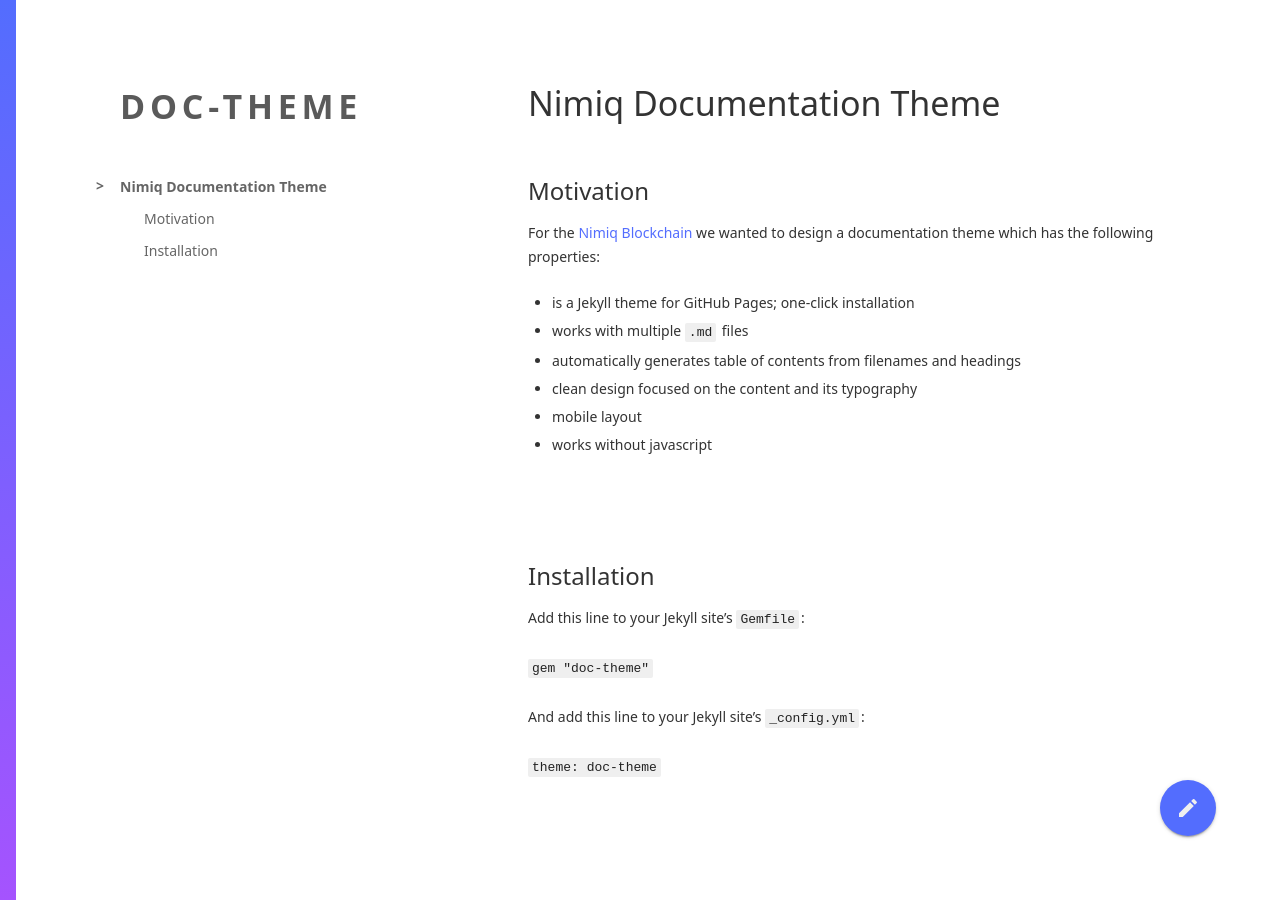
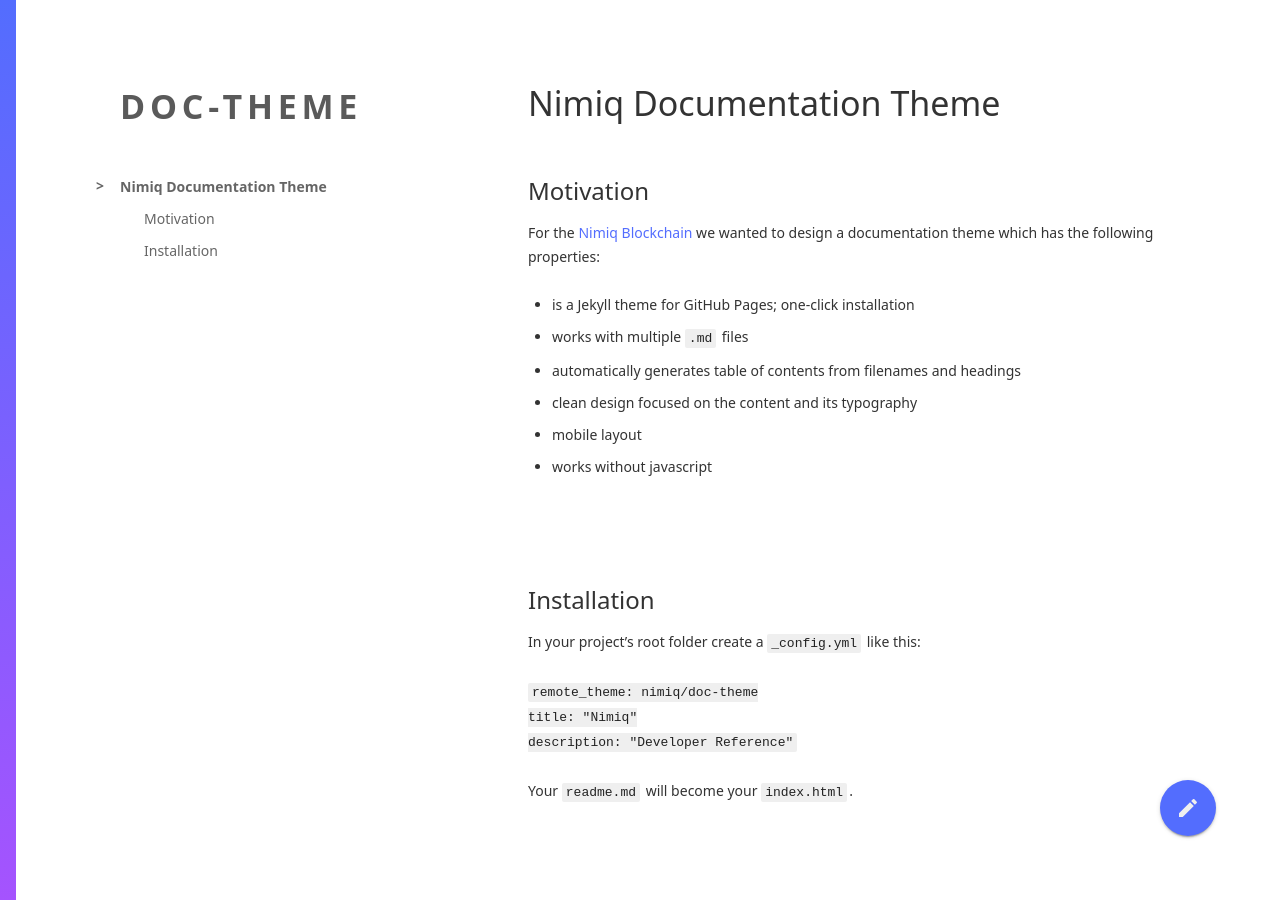
Before and after one commit to nimiq/doc-theme, a Jekyll site: the page built from README.md, in a window 1280 px wide. Built offline with Jekyll 4.4.1, drawn with Linux system fonts in a browser that asks for light colours; our own code applies the rules of GitHub Pages for plain Markdown files; the repository's description, which GitHub fills in, is left out.

Commit message:
Update README.md

````diff
--- a/README.md
+++ b/README.md
@@ -12,14 +12,11 @@ For the [Nimiq Blockchain](https://nimiq.com) we wanted to design a documentatio
 
 ## Installation
 
-Add this line to your Jekyll site's `Gemfile`:
-
-```ruby
-gem "doc-theme"
+In your project's root folder create a `_config.yml` like this:
+```
+remote_theme: nimiq/doc-theme
+title: "Nimiq"
+description: "Developer Reference"
 ```
 
-And add this line to your Jekyll site's `_config.yml`:
-
-```yaml
-theme: doc-theme
-```
+Your `readme.md` will become your `index.html`.
--- a/assets/css/style.css
+++ b/assets/css/style.css
@@ -167,11 +167,6 @@ aside:before {
 
 
 
-
-
-
-
-
 /* Lists */
 
 ul,
@@ -187,12 +182,6 @@ ol>li {
 li>ul {
     padding-top: 8px;
 }
-
-li {
-    line-height: 20px;
-}
-
-
 
 
 
````
